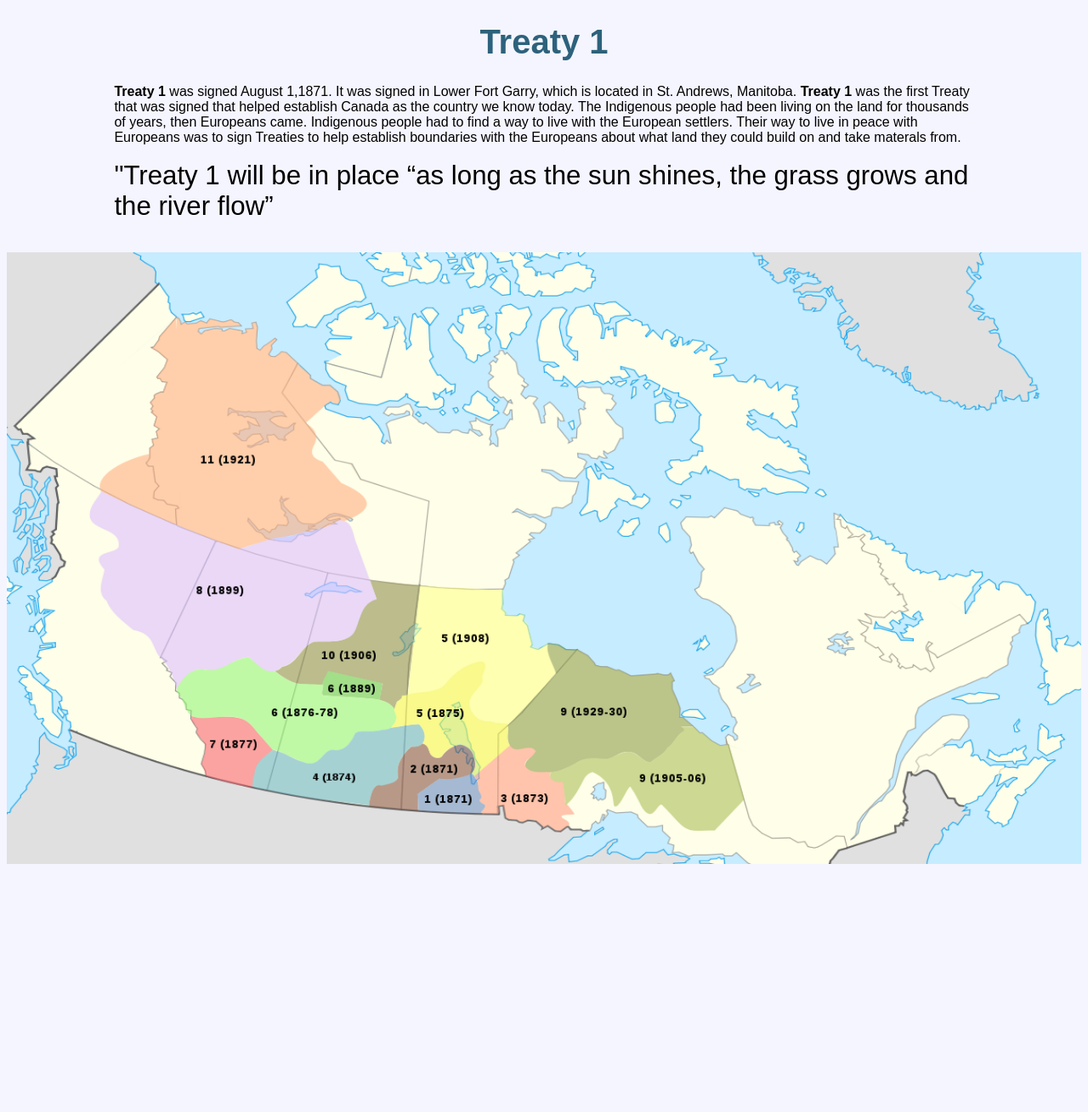
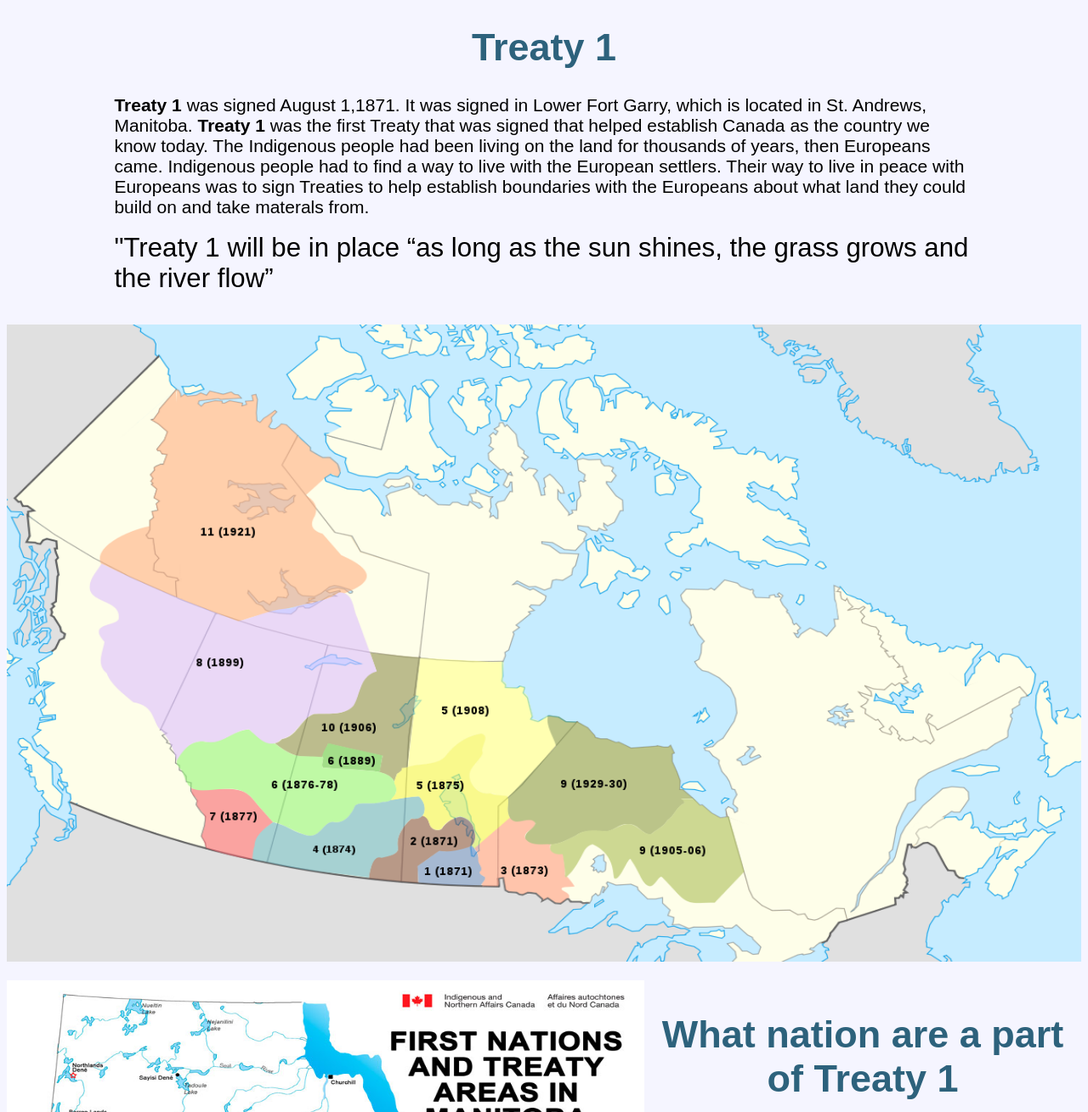
Before and after one commit to AshleyBowley/Indigenous-Treaties-Project, a plain HTML site: page index.html in a window 1280 px wide. Shown: the top 1309 px of the page at 85% size. Drawn offline with Linux system fonts and the light colour scheme.

Commit message:
Treaty-1

```diff
--- a/index.html
+++ b/index.html
@@ -8,6 +8,15 @@
     <link rel="stylesheet" href="stylesheets/main.css" />
 
     <!--
+      Name:Ashley
+      course:Software Development 20s
+      teacher:Mr Hardman
+      School:Pembina Trails Early College
+      Date:9/28/2022
+
+    -->
+
+    <!--
       this decoates the website page
     -->
     <style>
@@ -16,7 +25,7 @@
         width: auto;
         height: 100px;
         border: radius 5px;
-        padding: 10px 20px;
+        padding: 50px 10px;
         text-align: center;
       }
 
--- a/stylesheets/main.css
+++ b/stylesheets/main.css
@@ -1,18 +1,28 @@
 body {
+  font-size: 1.6rem;
   background-color: #f5f5ff;
   font-family: Arial, Helvetica, sans-serif;
 }
 
+html {
+  font-size: 62.5%;
+}
+
 h1 {
   text-align: center;
-  font-size: 40px;
+  font-size: 45px;
   color: #2d627c;
 }
 
 h2 {
   text-align: center;
+  font-size: 45px;
   font-size: center;
   color: #2d627c;
+}
+
+P {
+  font-size: 2.1rem;
 }
 ul {
   list-style-type: none;
```
